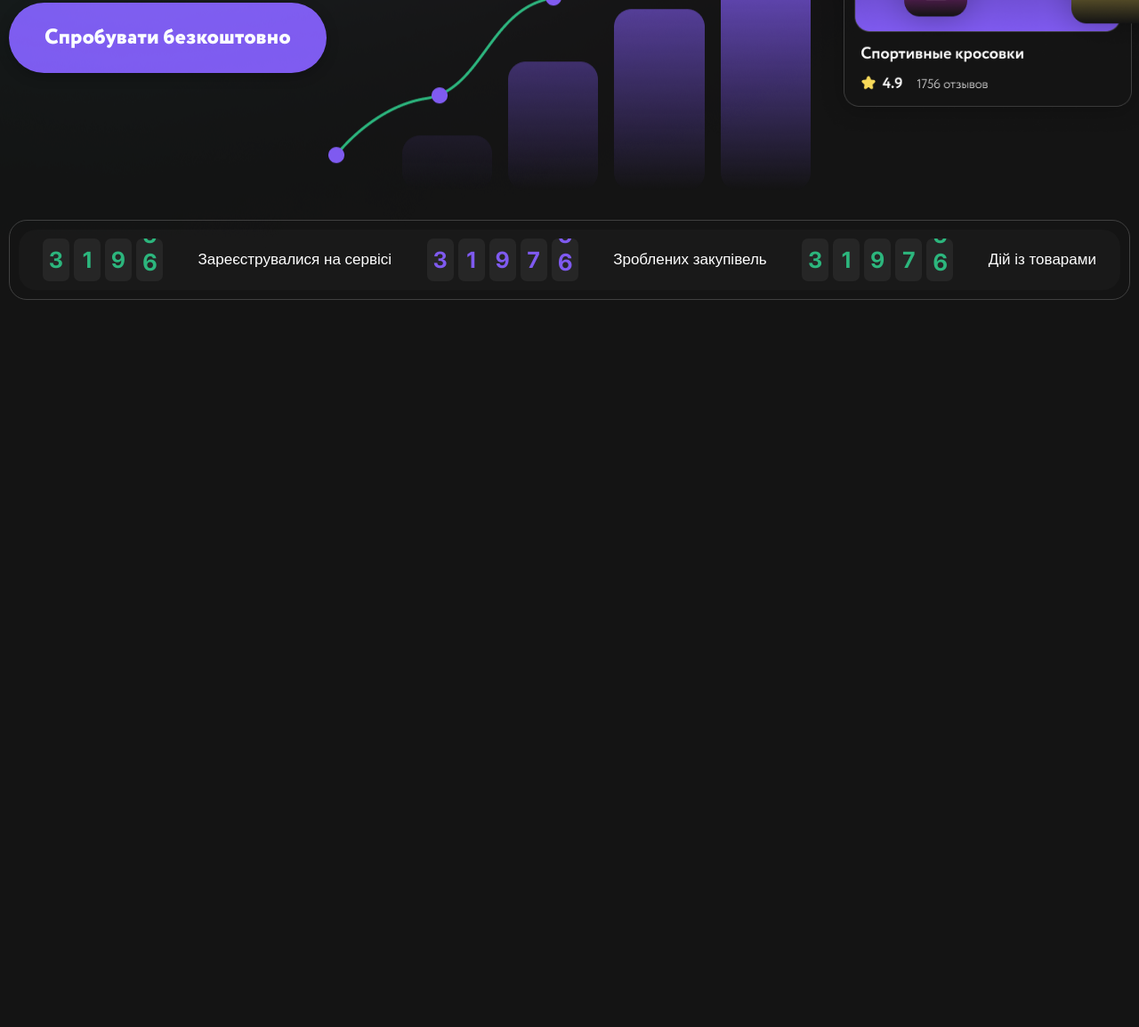
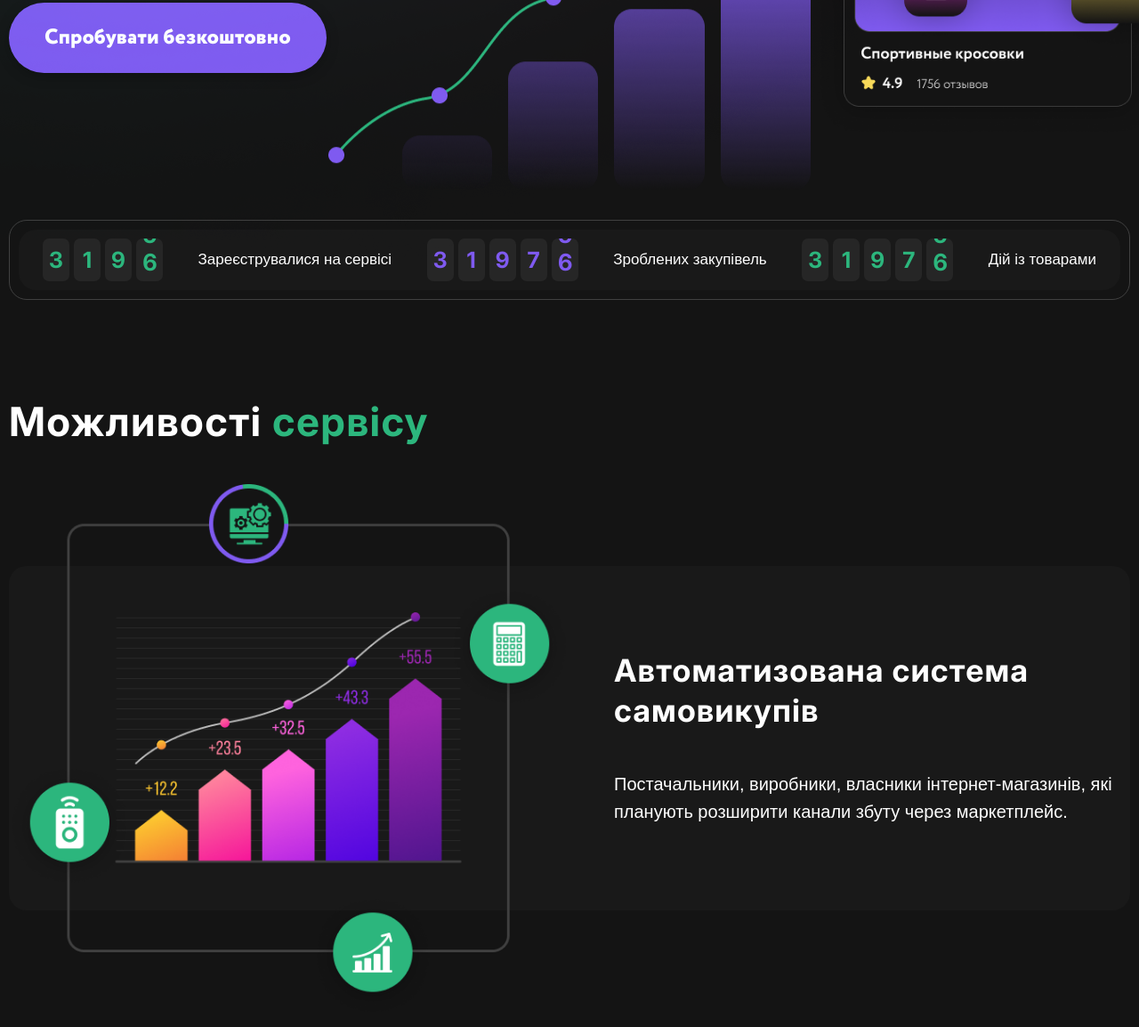
Before and after one commit to pkarpa/togotop, a website built with Vite: page index.html in a window 1280 px wide. Shown: the part 552-1706 px from the top of the page at 89% size. Before the commit the page ends 889 px from the top, so only its background shows below. Built offline with nearby package versions, Linux system fonts and the light colour scheme; a web font is replaced by a local one.

Commit message:
opportunities: html and css done

```diff
--- a/index.html
+++ b/index.html
@@ -94,6 +94,22 @@
                 </div>
             </div>
         </section>
+        <section class="opportunities">
+            <div class="opportunities__container container">
+                <h2 class="opportunities__title title">Можливості <span class="opportunities__title-span">сервісу</span></h2>
+                <div class="opportunities__content">
+                    <div class="opportunities__media">
+                        <img class="opportunities__image" src="./src/assets/img/opportunities/oppImg.png" alt="Opportunities Image">
+                    </div>
+                    <div class="opportunities__text">
+                        <h3 class="opportunities__content-title">Автоматизована
+                        система самовикупів</h3>
+                        <p class="opportunities__content-text">Постачальники, виробники, власники
+                        інтернет-магазинів, які планують розширити канали збуту через маркетплейс.</p>
+                    </div>
+                </div>
+            </div>
+        </section>
     </main>
     <footer class="footer"></footer>
 
--- a/src/scss/global.scss
+++ b/src/scss/global.scss
@@ -143,6 +143,7 @@ img{
 .hero{
 
   position: relative;
+  margin-bottom: 110px;
 
   &::after{
     content: "";
@@ -296,3 +297,59 @@ img{
     color: #fff;
   }
 }
+
+// opportunities styles
+.opportunities__title{
+  font-family: "Inter", sans-serif;;
+  font-weight: 700;
+  font-size: 45px;
+  line-height: 120%;
+  letter-spacing: 0.03em;
+  color: #fff;
+  margin-bottom: 135px;
+
+  &-span{
+    color: #2cb67d;
+  }
+}
+
+.opportunities{
+  margin-bottom: 170px;
+
+  &__content{
+    display: flex;
+    align-items: center;
+    border-radius: 20px;
+    background: #191919;
+
+    &-title{
+      font-family: "Inter", sans-serif;
+      font-weight: 500;
+      font-size: 35px;
+      line-height: 130%;
+      letter-spacing: 0.03em;
+      color: #fff;
+      width: 100%;
+      margin-bottom: 44px;
+    }
+
+    &-text{
+      font-family:  "Circe", sans-serif;
+      font-weight: 400;
+      font-size: 20px;
+      line-height: 157%;
+      color: #fff;
+      width: 100%;
+    }
+  }
+
+  &__media{
+    flex: 0 1 50%;
+    margin: -92px 0 -122px;
+  }
+
+  &__text{
+    flex: 0 1 50%;
+    padding-left: 50px;
+  }
+}
```
Also changed, not shown: src/assets/img/opportunities/oppImg.png (added).
